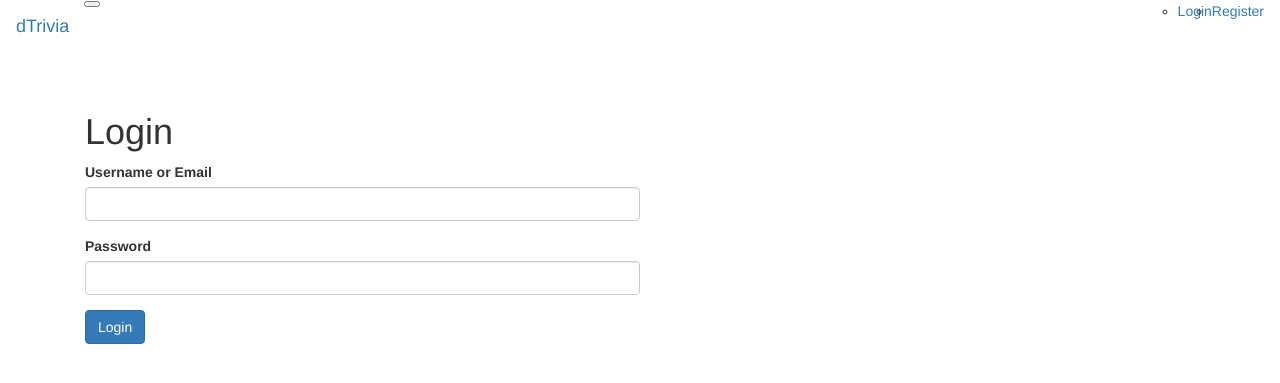
After one commit to declanatkins/dTrivia, a Flask app: page /login in a window 1280 px wide. The commit adds this page. Shown: the top 383 px of the page. Run offline with Flask 2, Linux system fonts and the light colour scheme; some libraries are stand-ins or nearby versions.

Commit message:
Added login and register pages

```diff
--- a/frontend/source/app.py
+++ b/frontend/source/app.py
@@ -22,10 +22,15 @@ def index():
     return render_template('index.html')
 
 
+@app.route('/login', methods=['GET'])
+def login_page():
+    return render_template('login.html')
+
+
 @app.route('/login', methods=['POST'])
 def login():
     data = request.get_json()
-    response = make_backend_request('post', 'login', data)
+    response = make_backend_request('post', 'users/login', data)
     if response.status_code == 200:
         session['session_id'] = response.json()['session_id']
     else:
@@ -33,9 +38,25 @@ def login():
     return redirect(url_for('index'))
 
 
-@app.route('/logout')
+@app.route('/logout', methods=['POST'])
 @login_required
 def logout():
-    make_backend_request('post', 'logout')
+    make_backend_request('post', 'users/logout')
     session.pop('session_id')
     return redirect(url_for('index'))
+
+
+@app.route('/register', methods=['GET'])
+def register_page():
+    return render_template('register.html')
+
+
+@app.route('/register', methods=['POST'])
+def register():
+    data = request.get_json()
+    response = make_backend_request('post', 'users/', data)
+    if response.status_code == 200:
+        flash('User created successfully')
+    else:
+        flash('Invalid Credentials')
+    return redirect(url_for('index'))
--- a/frontend/source/templates/layout.html
+++ b/frontend/source/templates/layout.html
@@ -20,6 +20,44 @@
   {% endif %}
 {% endwith %}
 
+<nav class="navbar navbar-expand-lg navbar-light bg-light">
+  <div class="container-fluid">
+      <div class="navbar-header">
+          <button type="button" class="navbar-toggler" data-toggle="collapse" data-target="#myNavbar">
+            <span class="icon-bar"></span>
+            <span class="icon-bar"></span>
+            <span class="icon-bar"></span>
+          </button>
+          <a class="navbar-brand" href="/">dTrivia</a>
+      </div>
+
+      <div class="collapse navbar-collapse" id="myNavbar">
+      <!-- <ul class="navbar-nav mr-auto">
+          {% if session.get("current_user", None) != None %}
+            <li class="nav-item"><a class="nav-link" href="/create-media">Create Media</a></li>
+            <li class="nav-item"><a class="nav-link" href="/view-media">View Media</a></li>
+          {% endif%}
+      </ul> -->
+
+      <ul class="nav navbar-nav navbar-right">
+      {% if session.get("current_user", None) == None %}
+        <ul class="navbar-nav mr-auto">
+            <li class="nav-item"><a class="nav-link" href="/login">Login</a></li>
+            <li class="nav-item"><a class="nav-link" href="/register">Register</a></li>
+        </ul>
+      {% else %}
+        <li class="nav-item">
+            <a class="nav-link"><b>{{ session.get("current_user") }}</b></a>
+        </li>
+        <li class="nav-item"><a class="nav-link" href="/logout"><b><u>Logout</u></b></a>
+        </li>
+      {% endif %}
+      </ul>
+      </div>
+
+  </div>
+</nav>
+
 <div class="container">
 
     <h1>{% block page_title %}{% endblock %}</h1>
--- /dev/null
+++ b/frontend/source/templates/login.html
@@ -0,0 +1,24 @@
+{% extends "layout.html" %}
+{% block page_title %}{% endblock %}
+{% block body %}
+
+<!-- Form for logging in -->
+<div class="container">
+    <div class="row">
+        <div class="col-md-6">
+            <h1>Login</h1>
+            <form action="/login" method="post">
+                <div class="form-group">
+                    <label for="username">Username or Email</label>
+                    <input type="text" class="form-control" id="username" name="username">
+                </div>
+                <div class="form-group">
+                    <label for="password">Password</label>
+                    <input type="password" class="form-control" id="password" name="password">
+                </div>
+                <button type="submit" class="btn btn-primary">Login</button>
+            </form>
+        </div>
+    </div>
+</div>
+{% endblock %}
```
Also changed, not shown: frontend/source/templates/register.html (added, +28 -0 lines).
